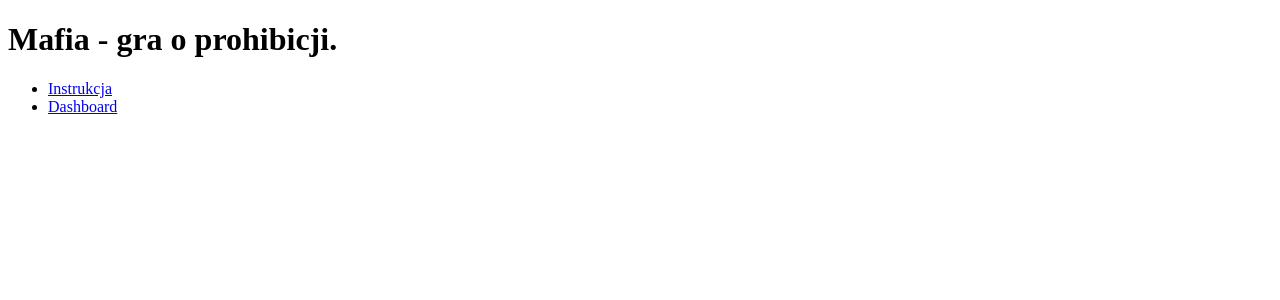
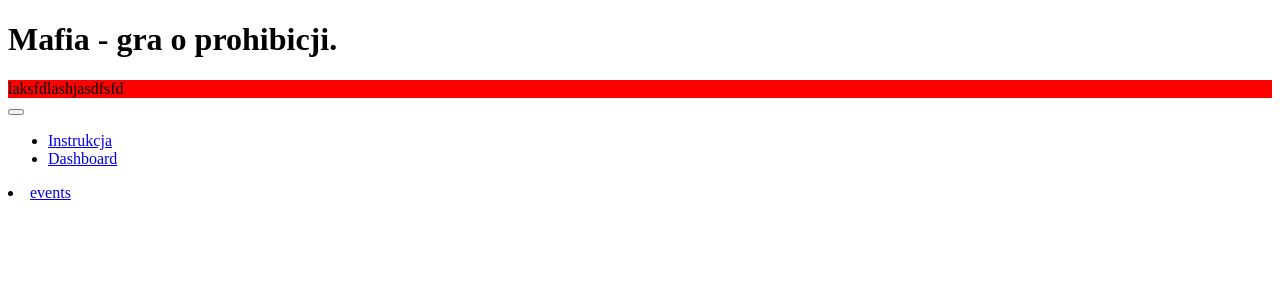
Before and after one commit to dobrakowskimat/mafia-game-app, an Angular app in the folder mafia-game-app/: page /events in a window 1280 px wide. Before the commit this address led to /. Shown: the top 300 px of the page. Built offline with nearby package versions, Linux system fonts and the light colour scheme.

Commit message:
evt basic

```diff
--- a/mafia-game-app/src/app/app-routing.module.ts
+++ b/mafia-game-app/src/app/app-routing.module.ts
@@ -3,11 +3,13 @@ import { RouterModule, Routes } from '@angular/router';
 
 import { DashboardComponent }   from './components/dashboard/dashboard.component';
 import { InstructionComponent } from './components/instruction/instruction.component';
+import { EventComponent }  from './components/events/event.component';
 
 const routes: Routes = [
   { path: '', redirectTo: '/dashboard', pathMatch: 'full' },
   { path: 'dashboard',  component: DashboardComponent },
-  { path: 'instruction', component: InstructionComponent }
+  { path: 'instruction', component: InstructionComponent },
+  { path: 'events',  component: EventComponent }
 ];
 @NgModule({
   imports: [ RouterModule.forRoot(routes) ],
--- a/mafia-game-app/src/app/app.component.html
+++ b/mafia-game-app/src/app/app.component.html
@@ -11,3 +11,4 @@
     <li><a href="/dashboard">Dashboard</a></li>
   </ul>
 </aside>
+<li><a href="/events">events</a></li>
--- a/mafia-game-app/src/app/app.module.ts
+++ b/mafia-game-app/src/app/app.module.ts
@@ -5,6 +5,7 @@ import { FormsModule }    from '@angular/forms';
 import { AppComponent } from './app.component';
 import { DashboardComponent }  from './components/dashboard/dashboard.component';
 import { InstructionComponent }  from './components/instruction/instruction.component';
+import { EventComponent }  from './components/events/event.component';
 
 import { AppRoutingModule }     from './app-routing.module';
 
@@ -12,7 +13,8 @@ import { AppRoutingModule }     from './app-routing.module';
   declarations: [
     AppComponent,
     DashboardComponent,
-    InstructionComponent
+    InstructionComponent,
+    EventComponent
   ],
   imports: [
     BrowserModule,
--- a/mafia-game-app/src/app/components/events/event.component.html
+++ b/mafia-game-app/src/app/components/events/event.component.html
@@ -1,3 +1,4 @@
 <div class="event">
-
+    laksfdlashjasdfsfd
 </div>
+<button (click)="rndEvents()"></button>
--- /dev/null
+++ b/mafia-game-app/src/app/components/events/event.component.scss
@@ -0,0 +1,3 @@
+.event {
+    background: red;
+}
--- a/mafia-game-app/src/app/components/events/event.component.ts
+++ b/mafia-game-app/src/app/components/events/event.component.ts
@@ -1,11 +1,28 @@
 import { Component, OnInit } from '@angular/core';
+import { Events } from './mock-events';
+import { Event } from './event';
 
 @Component({
   selector: 'event',
   templateUrl: './event.component.html',
-  styleUrls: [ './event.component.css' ]
+  styleUrls: [ './event.component.scss' ]
 })
 
 export class EventComponent implements OnInit {
-    ngOnInit(): void {}
+
+  public rndEventNr: number;
+  public rndEventSelect: Event;
+
+    ngOnInit(): void {
+      console.log(Events.length +'<----');
+    }
+
+    rndEvents(): void {
+
+    this.rndEventNr = Math.floor(Math.random() * Events.length);
+    console.log(this.rndEventNr +'<---');
+    ///arr -- event;
+    // random event
+    // pokaz event
+  }
 }
--- a/mafia-game-app/src/app/components/events/event.components.scss
+++ /dev/null
@@ -1,3 +0,0 @@
-.event {
-
-}
```
